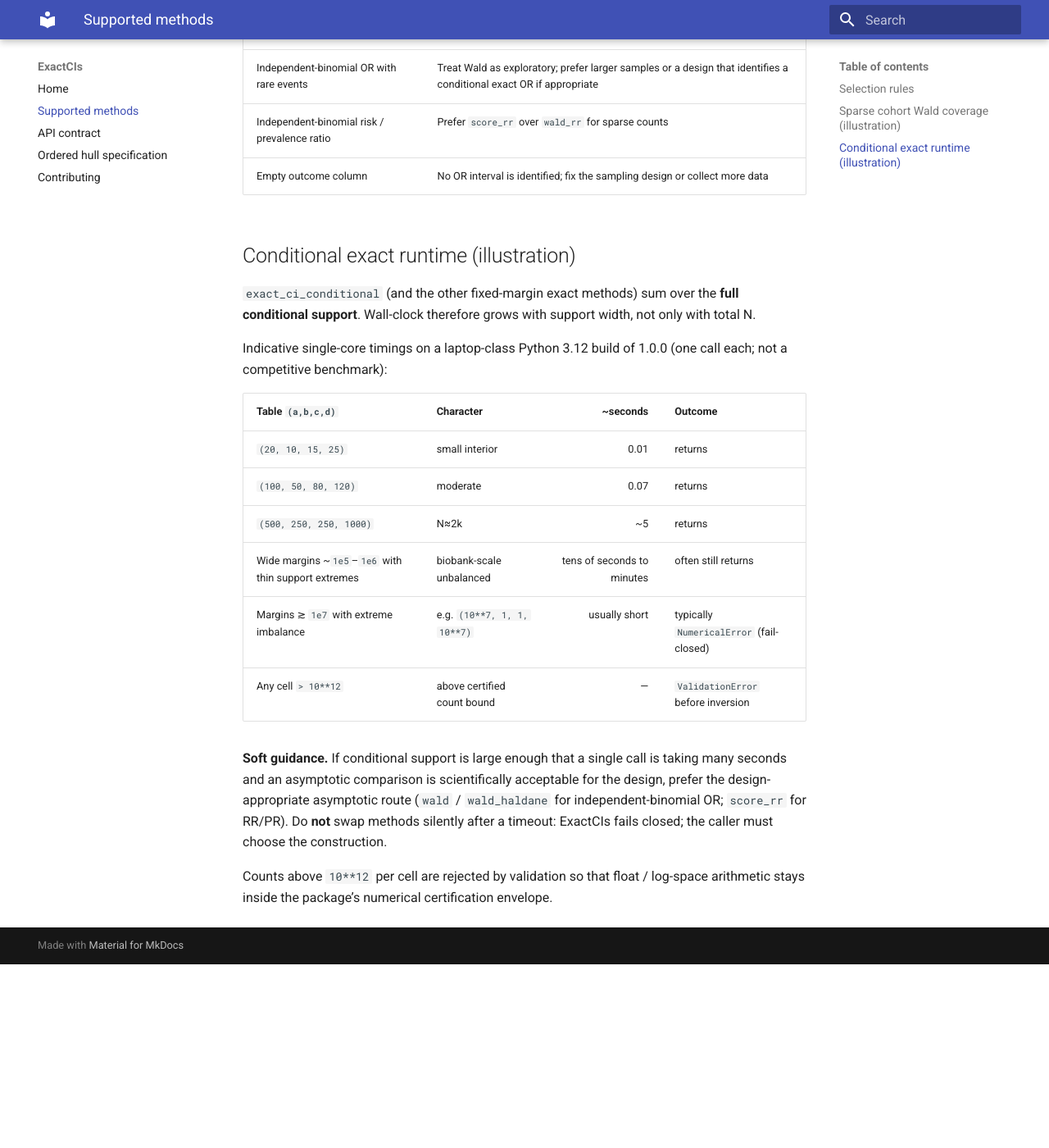
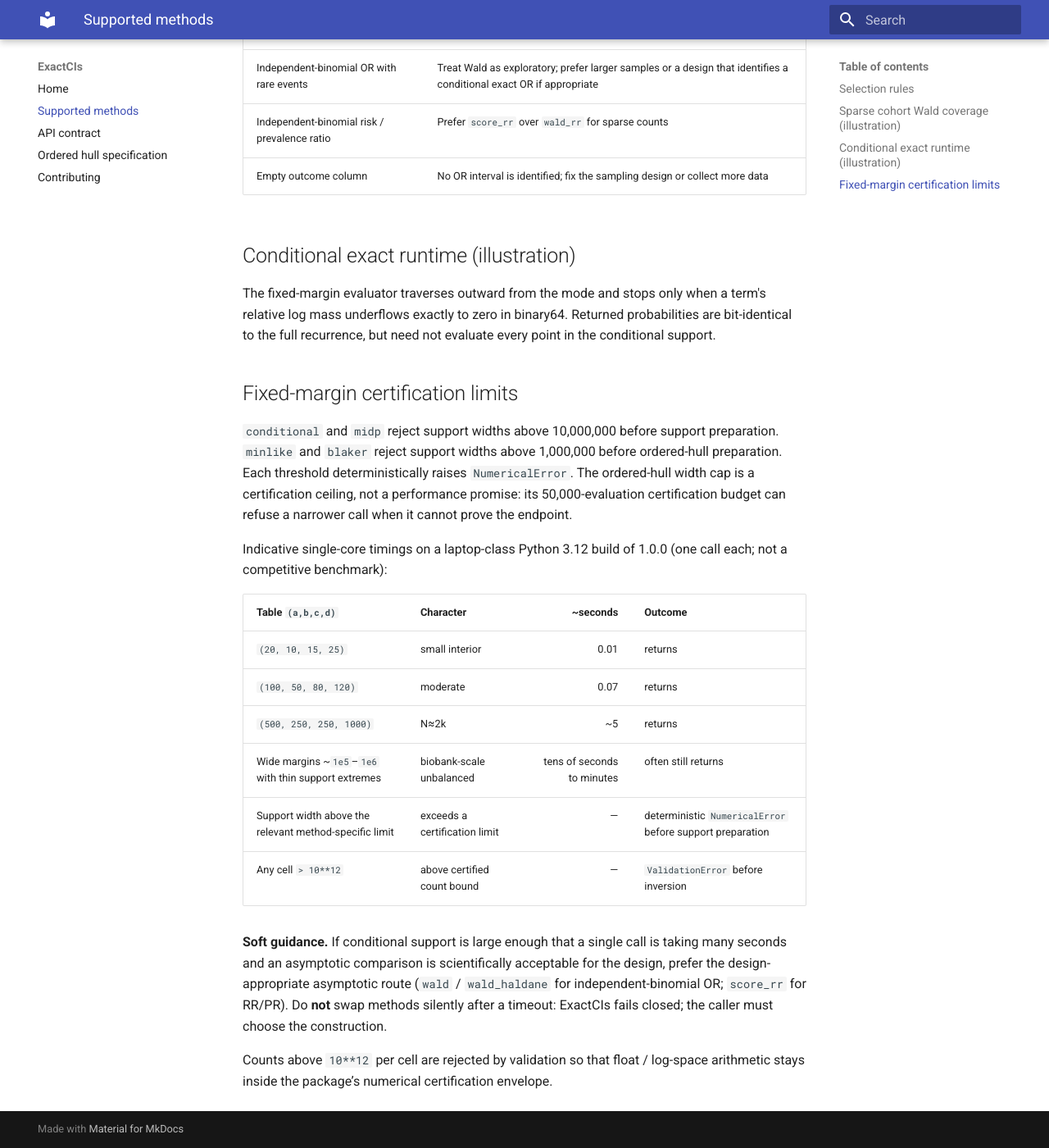
Before and after one commit to CheyLoveday/ExactCIs-public, an MkDocs documentation site: the page built from docs_md/methods.md, in a window 1280 px wide and 1400 px high, scrolled down 4427 px. Shown: the whole window at 82% size. Built offline with MkDocs 1.6.1 and Material for MkDocs 9.7.7, drawn with Linux system fonts in a browser that asks for light colours; before the commit the page ends 5603 px from its top, so only the background shows below that.

Commit message:
docs: correct public numerical contract claims

```diff
--- a/docs_md/methods.md
+++ b/docs_md/methods.md
@@ -74,9 +74,19 @@ a free lunch: the procedure often refuses rather than undercovering.
 
 ## Conditional exact runtime (illustration)
 
-`exact_ci_conditional` (and the other fixed-margin exact methods) sum over the
-**full conditional support**. Wall-clock therefore grows with support width, not
-only with total N.
+The fixed-margin evaluator traverses outward from the mode and stops only when
+a term's relative log mass underflows exactly to zero in binary64. Returned
+probabilities are bit-identical to the full recurrence, but need not evaluate
+every point in the conditional support.
+
+## Fixed-margin certification limits
+
+`conditional` and `midp` reject support widths above 10,000,000 before support
+preparation. `minlike` and `blaker` reject support widths above 1,000,000 before
+ordered-hull preparation. Each threshold deterministically raises
+`NumericalError`. The ordered-hull width cap is a certification ceiling, not a
+performance promise: its 50,000-evaluation certification budget can refuse a
+narrower call when it cannot prove the endpoint.
 
 Indicative single-core timings on a laptop-class Python 3.12 build of 1.0.0
 (one call each; not a competitive benchmark):
@@ -87,7 +97,7 @@ Indicative single-core timings on a laptop-class Python 3.12 build of 1.0.0
 | `(100, 50, 80, 120)` | moderate | 0.07 | returns |
 | `(500, 250, 250, 1000)` | N≈2k | ~5 | returns |
 | Wide margins ~`1e5`–`1e6` with thin support extremes | biobank-scale unbalanced | tens of seconds to minutes | often still returns |
-| Margins ≳ `1e7` with extreme imbalance | e.g. `(10**7, 1, 1, 10**7)` | usually short | typically `NumericalError` (fail-closed) |
+| Support width above the relevant method-specific limit | exceeds a certification limit | — | deterministic `NumericalError` before support preparation |
 | Any cell `> 10**12` | above certified count bound | — | `ValidationError` before inversion |
 
 **Soft guidance.** If conditional support is large enough that a single call is
```
Also changed, not shown: AGENTS.md (+10 -4 lines), CHANGELOG.md (+14 -0 lines), README.md (+12 -8 lines), docs_md/index.md (+1 -1 lines).
